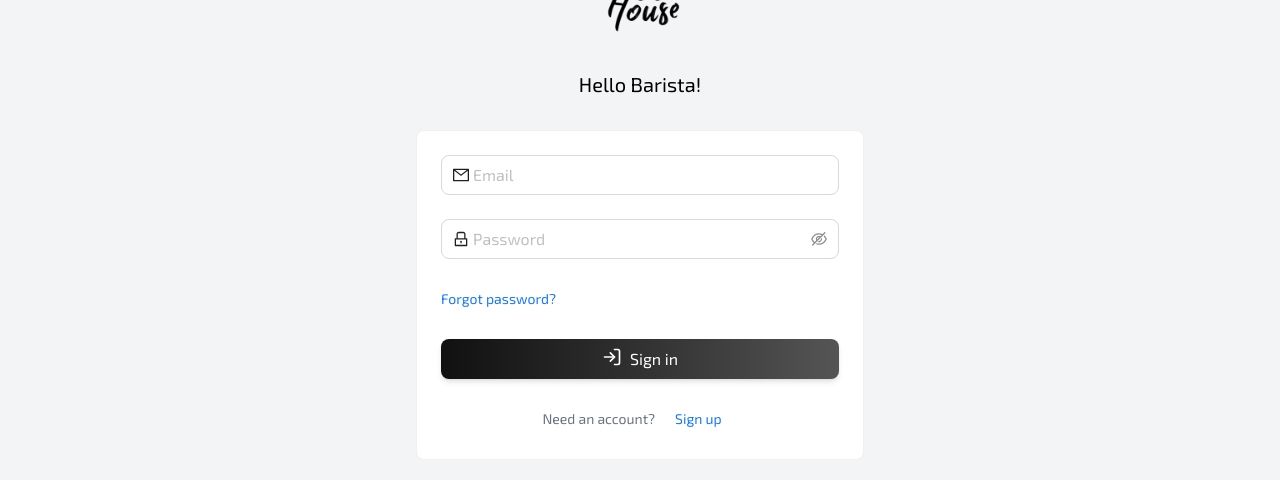
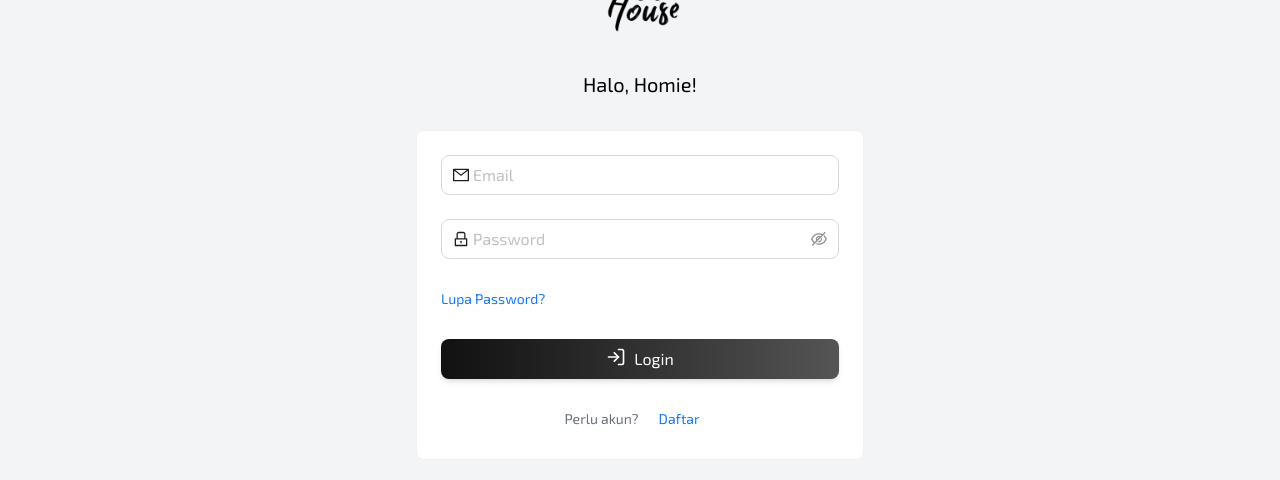
Before and after one commit to mackeyaddict/coffee-roaster-app, a React (Vite) app: page /login in a window 1280 px wide. Shown: the part 222-702 px from the top of the page. Built offline with nearby package versions, Linux system fonts and the light colour scheme; no server answers.

Commit message:
refactor: change langugage to indonesian

```diff
--- a/src/pages/login/index.jsx
+++ b/src/pages/login/index.jsx
@@ -66,7 +66,7 @@ export default function Login() {
             />
         </div>
         <h1 className="text-xl mt-6 text-center">
-          {isSignUp ? 'Create your account' : 'Hello Barista!'}
+          {isSignUp ? 'Buat Akun' : 'Halo, Homie!'}
         </h1>
       </div>
 
@@ -94,13 +94,13 @@ export default function Login() {
               <Form.Item
                 name="fullName"
                 rules={[
-                  { required: true, message: 'Please input your full name!' },
-                  { min: 2, message: 'Name must be at least 2 characters' }
+                  { required: true, message: 'Masukan nama panjang terlebih dahulu!' },
+                  { min: 2, message: 'Nama harus memiliki setidaknya 2 karakter' }
                 ]}
               >
                 <Input
                   prefix={<UserOutlined className="site-form-item-icon" />}
-                  placeholder="Full Name"
+                  placeholder="Nama Lengkap"
                   size="large"
                 />
               </Form.Item>
@@ -109,8 +109,8 @@ export default function Login() {
             <Form.Item
               name="email"
               rules={[
-                { required: true, message: 'Please input your email!' },
-                { type: 'email', message: 'Please enter a valid email address' }
+                { required: true, message: 'Masukan email terlebih dahulu!' },
+                { type: 'email', message: 'Masukan email yang valid' }
               ]}
             >
               <Input
@@ -123,8 +123,8 @@ export default function Login() {
             <Form.Item
               name="password"
               rules={[
-                { required: true, message: 'Please input your password!' },
-                { min: 6, message: 'Password must be at least 6 characters' }
+                { required: true, message: 'Masukan password terlebih dahulu!' },
+                { min: 6, message: 'Password harus memiliki setidaknya 6 karakter' }
               ]}
             >
               <Input.Password
@@ -137,7 +137,7 @@ export default function Login() {
             {!isSignUp && (
               <Form.Item>
                 <a className="text-blue-600 hover:text-blue-500" href="#">
-                  Forgot password?
+                  Lupa Password?
                 </a>
               </Form.Item>
             )}
@@ -152,19 +152,19 @@ export default function Login() {
                 className="dark-gradient hover-dark-gradient"
                 icon={isSignUp ? <UserPlus size={20} /> : <LogIn size={20} />}
               >
-                {isSignUp ? 'Sign up' : 'Sign in'}
+                {isSignUp ? 'Daftar' : 'Login'}
               </Button>
             </Form.Item>
           </Form>
           <div className="mt-4 text-center">
             <span className="text-gray-500">
-              {isSignUp ? 'Already have an account?' : 'Need an account?'}
+              {isSignUp ? 'Sudah punya akun?' : 'Perlu akun?'}
               <Button
                 type="link"
                 onClick={toggleAuthMode}
                 className="p-0 ml-1 text-blue-600 hover:text-blue-500"
               >
-                {isSignUp ? 'Sign in' : 'Sign up'}
+                {isSignUp ? 'Login' : 'Daftar'}
               </Button>
             </span>
           </div>
```
